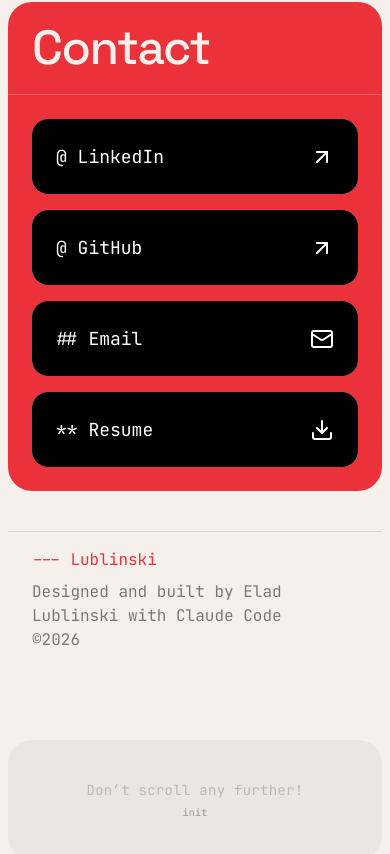
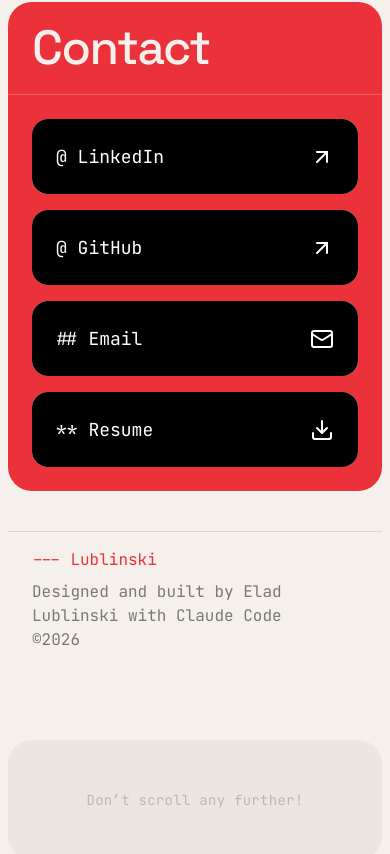
Before and after one commit to lublinski-code/elad-portfolio, a Next.js app: page / in a window 390 px wide. Shown: the part 5055-5909 px from the top of the page. Built offline with nearby package versions, Linux system fonts and the light colour scheme.

Commit message:
Strip debug overlay, simplify mobile reveal to IO + tap fallback

```diff
--- a/src/components/easter-egg/tetris-reveal.tsx
+++ b/src/components/easter-egg/tetris-reveal.tsx
@@ -11,7 +11,6 @@
   const [revealed, setRevealed] = useState(false);
   const [revealing, setRevealing] = useState(false);
   const [hasDiscovered, setHasDiscovered] = useState(false);
-  const [debug, setDebug] = useState<string>("init");
   const progressRef = useRef(0);
   const barRef = useRef<HTMLDivElement>(null);
   const zoneRef = useRef<HTMLDivElement>(null);
@@ -133,63 +132,24 @@
       const zone = zoneRef.current;
       if (!zone) return;
 
-      // Fire when any part of the zone is visible. Start fill once >= 30%
-      // of the zone is on screen; stop fill if it leaves entirely.
+      // Auto-fill when the zone scrolls into view (15% visible is enough,
+      // matches when the user has scrolled to its top edge).
       const observer = new IntersectionObserver(
         (entries) => {
           const entry = entries[0];
-          if (!entry) return;
-          const ratio = entry.intersectionRatio;
-          setDebug(
-            `io ratio=${ratio.toFixed(2)} vis=${entry.isIntersecting ? "y" : "n"} fill=${filling ? "y" : "n"}`,
-          );
-          if (completedRef.current) return;
-          if (entry.isIntersecting && ratio >= 0.3) {
+          if (!entry || completedRef.current) return;
+          if (entry.isIntersecting && entry.intersectionRatio >= 0.15) {
             startFill();
           } else if (!entry.isIntersecting) {
             stopFill();
           }
         },
-        {
-          threshold: [0, 0.15, 0.3, 0.5, 0.75, 1],
-        },
+        { threshold: [0, 0.15, 0.5, 1] },
       );
       observer.observe(zone);
 
-      // Belt-and-suspenders: also listen for scroll+scrollend, reading
-      // the zone's bounding rect directly. Handles edge cases where the
-      // IntersectionObserver callback is delayed by layout churn.
-      const checkByRect = () => {
-        if (completedRef.current || !zoneRef.current) return;
-        const rect = zoneRef.current.getBoundingClientRect();
-        const vh =
-          window.visualViewport?.height ?? window.innerHeight;
-        // Visible ratio of zone within viewport.
-        const visibleTop = Math.max(0, rect.top);
-        const visibleBottom = Math.min(vh, rect.bottom);
-        const visible = Math.max(0, visibleBottom - visibleTop);
-        const ratio = rect.height > 0 ? visible / rect.height : 0;
-        setDebug(
-          `rect top=${Math.round(rect.top)} vh=${Math.round(vh)} ratio=${ratio.toFixed(2)} fill=${filling ? "y" : "n"}`,
-        );
-        if (ratio >= 0.3) startFill();
-      };
-
-      window.addEventListener("scroll", checkByRect, { passive: true });
-      window.addEventListener("scrollend", checkByRect, { passive: true });
-      window.addEventListener("resize", checkByRect, { passive: true });
-      window.visualViewport?.addEventListener("resize", checkByRect);
-      window.visualViewport?.addEventListener("scroll", checkByRect);
-      const initRaf = requestAnimationFrame(checkByRect);
-
       return () => {
         observer.disconnect();
-        window.removeEventListener("scroll", checkByRect);
-        window.removeEventListener("scrollend", checkByRect);
-        window.removeEventListener("resize", checkByRect);
-        window.visualViewport?.removeEventListener("resize", checkByRect);
-        window.visualViewport?.removeEventListener("scroll", checkByRect);
-        cancelAnimationFrame(initRaf);
         cancelAnimationFrame(fillRaf);
         cancelAnimationFrame(decayRaf.current);
         startFillRef.current = null;
@@ -256,11 +216,8 @@
       <div
         ref={zoneRef}
         onPointerDown={() => {
-          // Tap fallback: kicks off the same fill animation as the
-          // scroll-based trigger. Preserves the visual ceremony.
           if (completedRef.current) return;
           startFillRef.current?.();
-          setDebug((d) => `tap | ${d}`);
         }}
         style={{
           position: "relative",
@@ -305,20 +262,6 @@
         >
           {hasDiscovered ? "Scroll to play again" : "Don\u2019t scroll any further!"}
         </span>
-        <span
-          aria-hidden="true"
-          style={{
-            position: "relative",
-            marginTop: 4,
-            fontFamily: "var(--font-jetbrains-mono), monospace",
-            fontSize: 10,
-            color: "rgba(0,0,0,0.35)",
-            letterSpacing: "0.02em",
-            pointerEvents: "none",
-          }}
-        >
-          {debug}
-        </span>
       </div>
     </div>
   );
```
